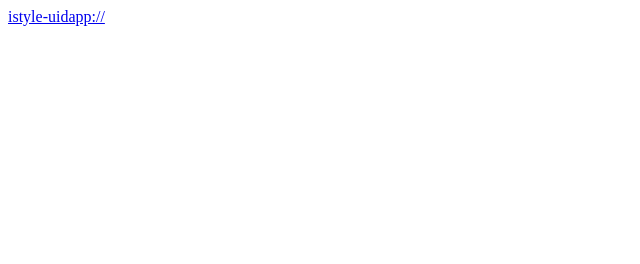
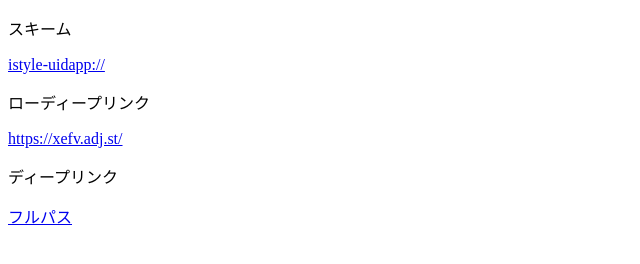
Before and after one commit to Shu-Kanno/istyle, a plain HTML site: page index.html in a window 1280 px wide. Shown: the whole page, without its empty margins (0-640 px from the left). Drawn offline with Linux system fonts and the light colour scheme.

Commit message:
Update index.html

```diff
--- a/index.html
+++ b/index.html
@@ -6,6 +6,11 @@
 	<title>istyle20240903</title>
 </head>
 <body>
+	<p>スキーム</p>
 	<a href="istyle-uidapp://">istyle-uidapp://</a>
+	<p>ローディープリンク</p>
+	<a href="https://xefv.adj.st/">https://xefv.adj.st/</a>
+	<p>ディープリンク</p>
+	<a href="https://xefv.adj.st/webview?url=https://atcosme-map.com/tokyo/top?lang=ja&adj_t=1fe4j4m9&adj_deep_link=istyle-uidapp%3A%2F%2Fwebview%2Fhttps%3A%2F%2Fatcosme-map.com%2Ftokyo%2Ftop%3Flang%3Dja">フルパス</a>
 </body>
 </html>
```
